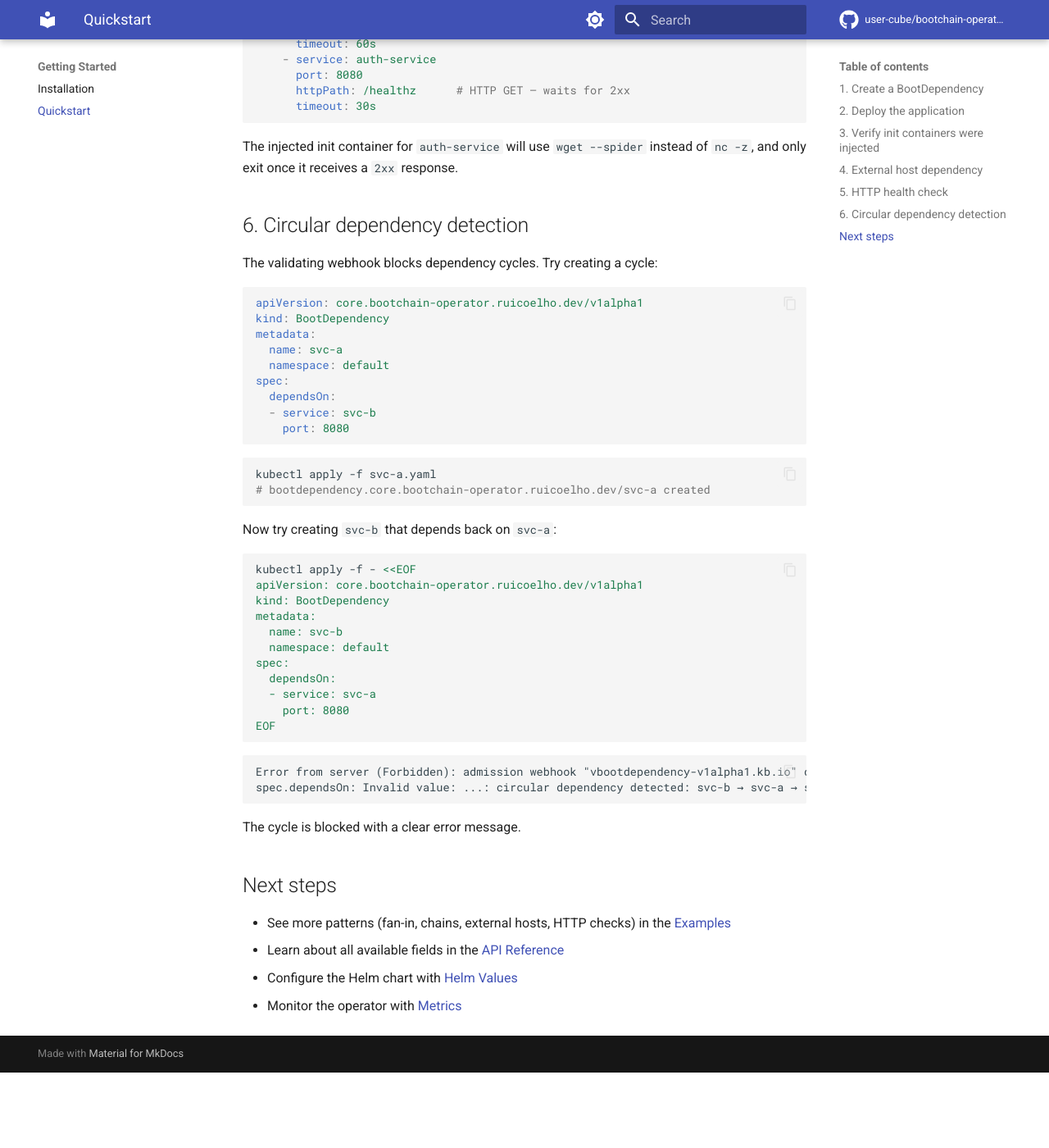
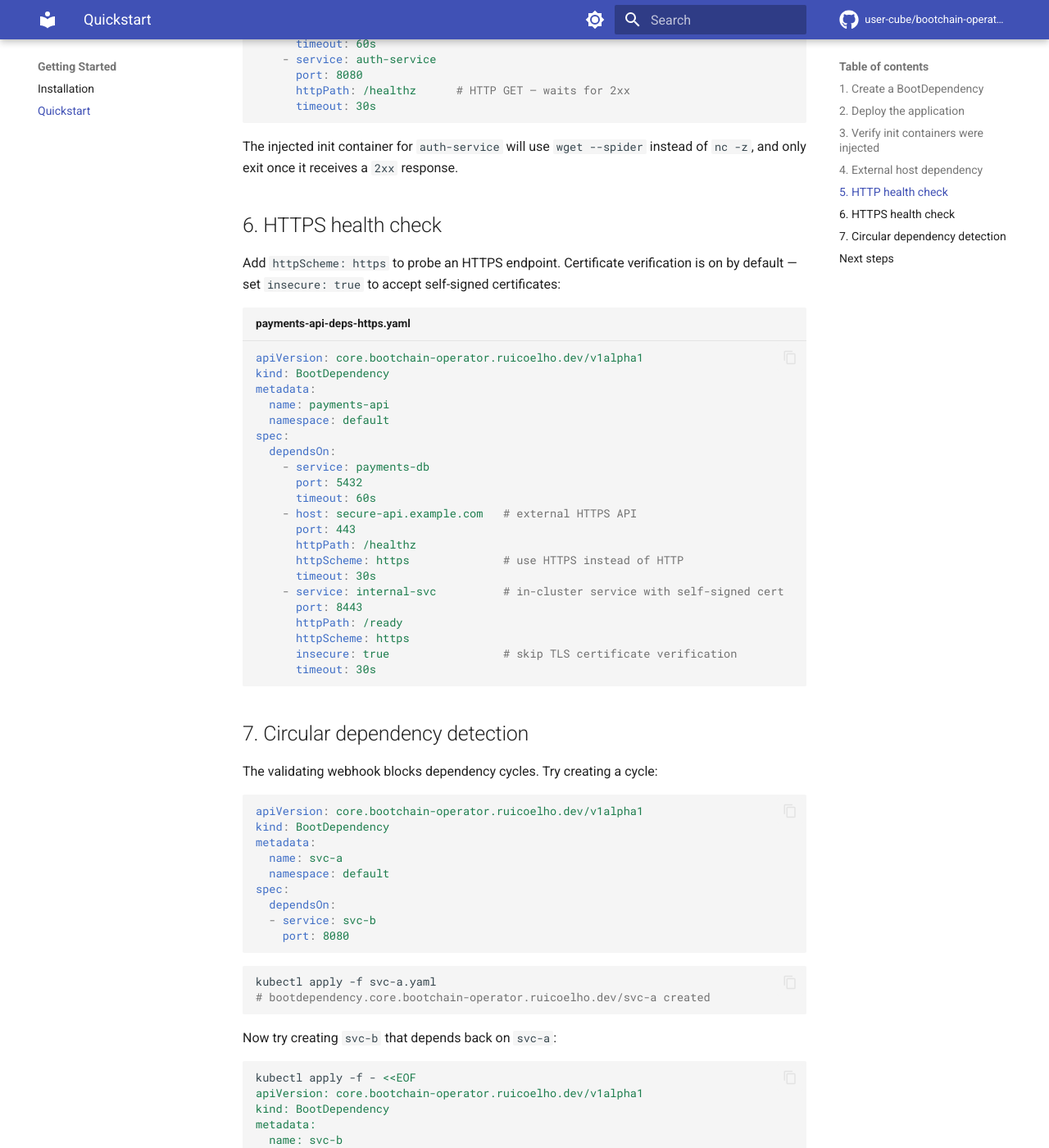
Before and after one commit to user-cube/bootchain-operator, an MkDocs documentation site: the page built from docs/getting-started/quickstart.md, in a window 1280 px wide and 1400 px high, scrolled down 2784 px. Shown: the whole window at 82% size. Built offline with MkDocs 1.6.1 and Material for MkDocs 9.7.7, drawn with Linux system fonts in a browser that asks for light colours; comment, search, counter and statistics services are not loaded; before the commit the page ends 4092 px from its top, so only the background shows below that; some of the changed text lies outside the part shown.

Commit message:
feat: update docs

````diff
--- a/docs/getting-started/quickstart.md
+++ b/docs/getting-started/quickstart.md
@@ -130,7 +130,35 @@ spec:
 
 The injected init container for `auth-service` will use `wget --spider` instead of `nc -z`, and only exit once it receives a `2xx` response.
 
-## 6. Circular dependency detection
+## 6. HTTPS health check
+
+Add `httpScheme: https` to probe an HTTPS endpoint. Certificate verification is on by default — set `insecure: true` to accept self-signed certificates:
+
+```yaml title="payments-api-deps-https.yaml"
+apiVersion: core.bootchain-operator.ruicoelho.dev/v1alpha1
+kind: BootDependency
+metadata:
+  name: payments-api
+  namespace: default
+spec:
+  dependsOn:
+    - service: payments-db
+      port: 5432
+      timeout: 60s
+    - host: secure-api.example.com   # external HTTPS API
+      port: 443
+      httpPath: /healthz
+      httpScheme: https              # use HTTPS instead of HTTP
+      timeout: 30s
+    - service: internal-svc          # in-cluster service with self-signed cert
+      port: 8443
+      httpPath: /ready
+      httpScheme: https
+      insecure: true                 # skip TLS certificate verification
+      timeout: 30s
+```
+
+## 7. Circular dependency detection
 
 The validating webhook blocks dependency cycles. Try creating a cycle:
 
@@ -176,7 +204,7 @@ The cycle is blocked with a clear error message.
 
 ## Next steps
 
-- See more patterns (fan-in, chains, external hosts, HTTP checks) in the [Examples](../examples.md)
+- See more patterns (fan-in, chains, external hosts, HTTP/HTTPS checks) in the [Examples](../examples.md)
 - Learn about all available fields in the [API Reference](../reference/api.md)
 - Configure the Helm chart with [Helm Values](../reference/helm-values.md)
 - Monitor the operator with [Metrics](../reference/metrics.md)
````
Also changed, not shown: docs/architecture.md (+13 -1 lines), docs/development.md (+1 -1 lines), docs/index.md (+2 -1 lines).
